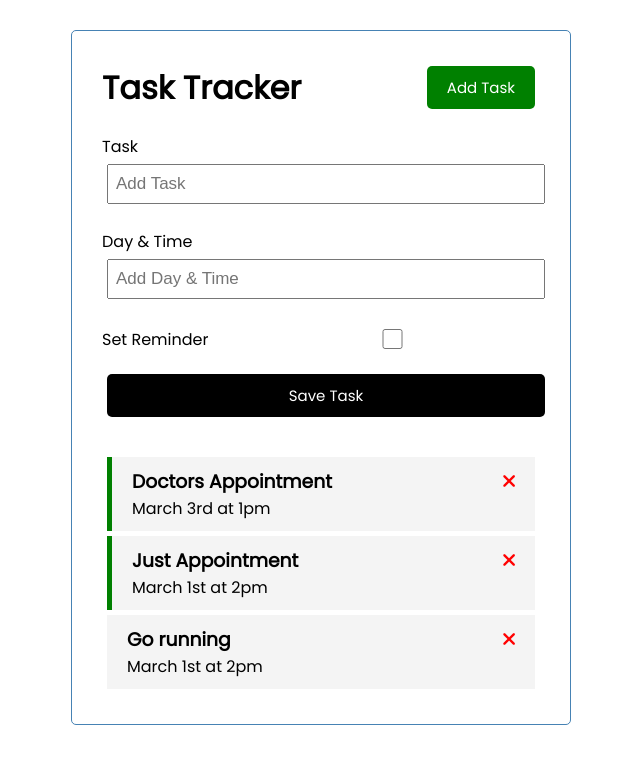
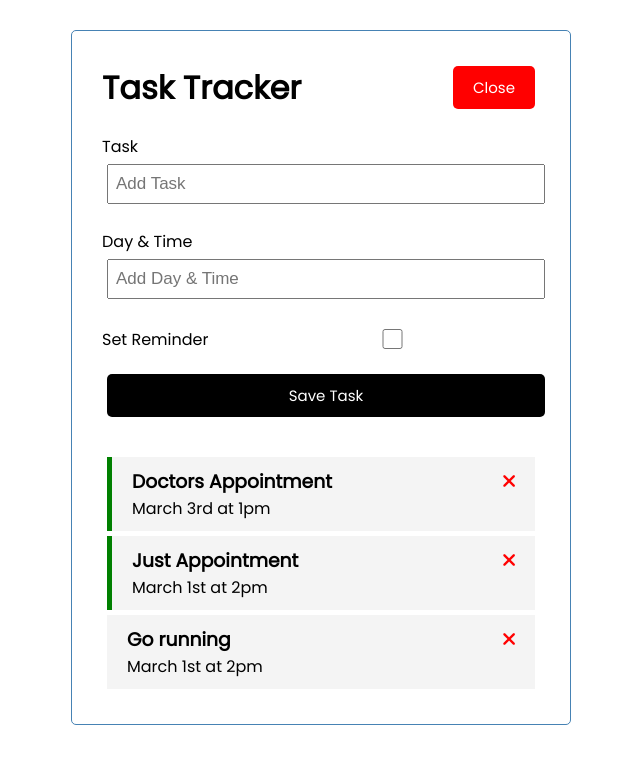
Before and after one commit to ristotoldsep/vue-task-tracker, a Vue app: page / in a window 1280 px wide. Both pictures are taken after a click on the button "Add Task". Shown: the top 764 px of the page, without its empty margins (319-959 px from the left). Built offline with nearby package versions, Linux system fonts and the light colour scheme.

Commit message:
Finished adding tasks, trying to implement a fake back-end

```diff
--- a/src/App.vue
+++ b/src/App.vue
@@ -1,8 +1,15 @@
 <template>
 <div class="container">
 
-  <Header title="Task Tracker" />
-  <AddTask @add-task="addTask" />
+  <Header
+    @toggle-add-task="toggleAddTask"
+    title="Task Tracker"
+    :showAddTask="showAddTask"
+  />
+  <!-- Conditionals in vue! can also use v-show="showAddTask", checks the value below -->
+  <div v-if="showAddTask">
+    <AddTask @add-task="addTask" />
+  </div>
   <Tasks @toggle-reminder="toggleReminder" @delete-task="deleteTask" :tasks="tasks" />
 
 </div>
@@ -24,10 +31,15 @@
   },
   data() {
     return {
-      tasks: []
+      tasks: [],
+      showAddTask: false,
     }
   },
   methods: {
+    toggleAddTask() {
+      //Negate the default value
+      this.showAddTask = !this.showAddTask
+    },
     addTask(task) {
       this.tasks = [...this.tasks, task] //First spread the current array and add to it!
     },
--- a/src/components/Button.vue
+++ b/src/components/Button.vue
@@ -12,7 +12,9 @@
         },
         methods: {
             onClick() {
-                console.log("CLICK")
+                // console.log("CLICK")
+                //Emit this method upwards to use in Header.vue and then in App.vue
+                this.$emit('toggle-add-task')
             }
         }
     }
--- a/src/components/Header.vue
+++ b/src/components/Header.vue
@@ -1,7 +1,14 @@
 <template>
     <header>
+
         <h1>{{ title }}</h1>
-        <Button text="Add Task" color="green"/>
+
+        <Button
+            @toggle-add-task="$emit('toggle-add-task')"
+            :text="showAddTask ? 'Close' : 'Add Task'"
+            :color="showAddTask ? 'red' : 'green'"
+        />
+
     </header>
 </template>
 
@@ -12,7 +19,8 @@
         name: 'Header',
         //props: ['title'],
         props: {
-            title: String
+            title: String,
+            showAddTask: Boolean,
         },
         components: {
             Button
```
